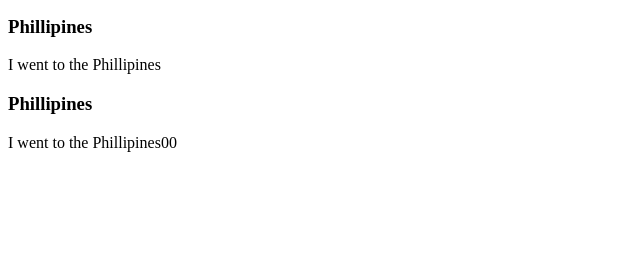
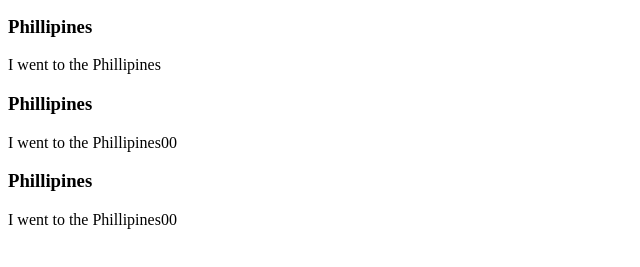
Before and after one commit to shandeezy/Itech270-images, a plain HTML site: page index.html in a window 1280 px wide. Shown: the part 101-368 px from the top of the page, without its empty margins (0-640 px from the left). Drawn offline with Linux system fonts and the light colour scheme.

Commit message:
vacay updated again

```diff
--- a/index.html
+++ b/index.html
@@ -29,6 +29,11 @@
                 <p> I went to the Phillipines00
                     <img src="" alt="" srcset="">
                 </p>
+        <article>
+            <h3>Phillipines</h3>
+                <p> I went to the Phillipines00
+                    <img src="" alt="" srcset="">
+                </p>
 
         </article>
     </section>
```
